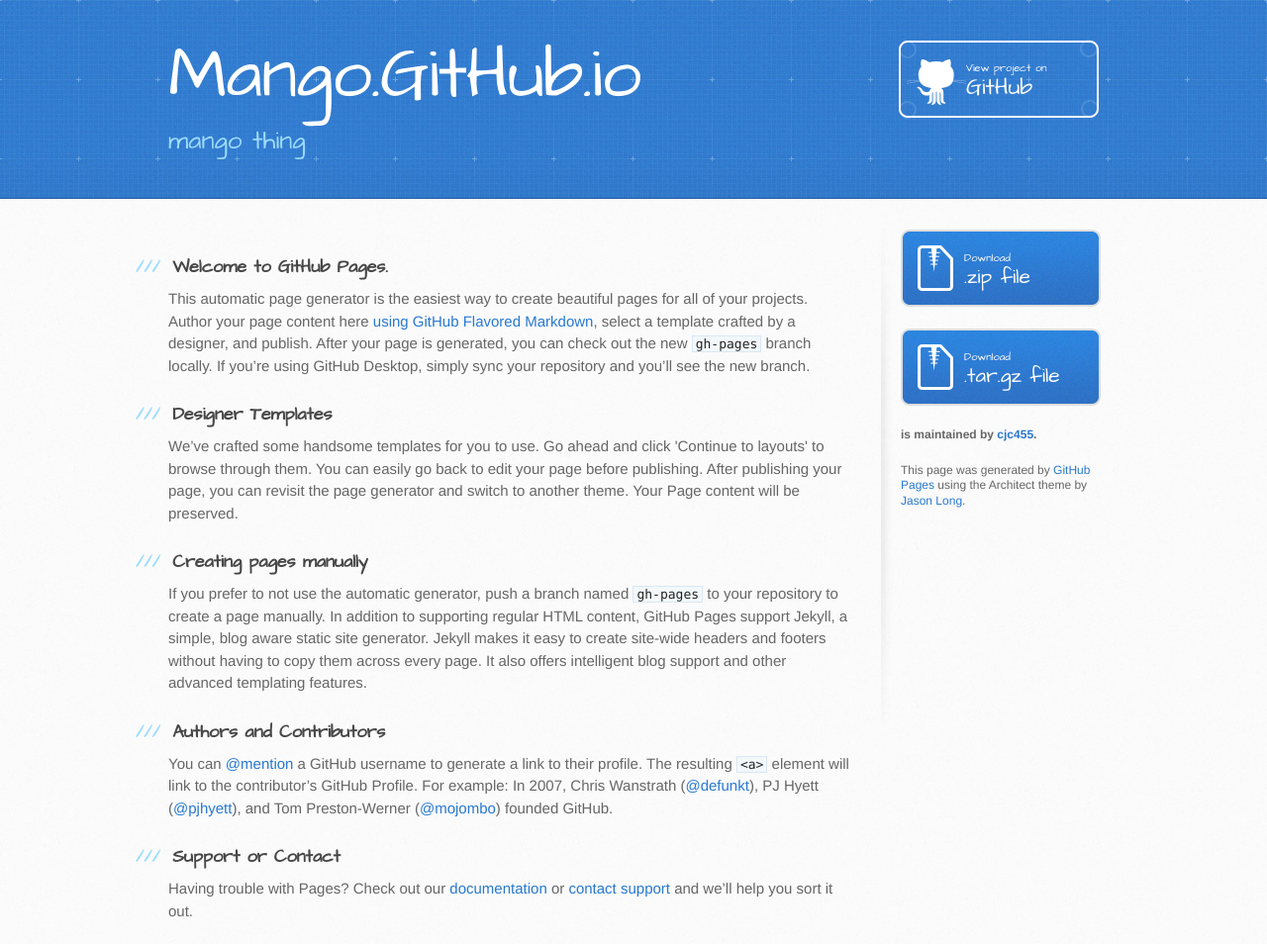
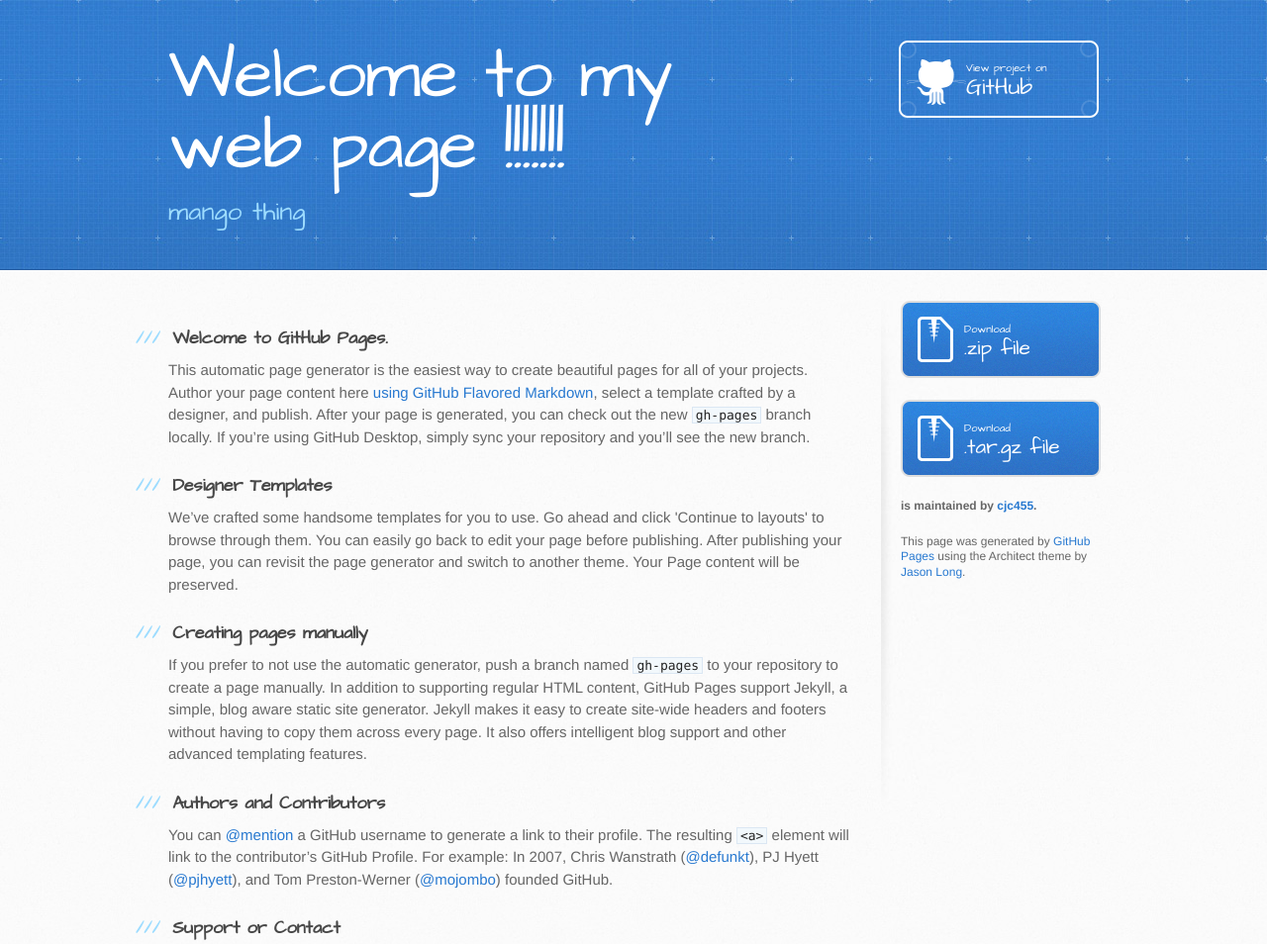
Before and after one commit to cjc455/avacado, a plain HTML site: page index.html in a window 1280 px wide. Shown: the top 954 px of the page at 99% size. Drawn offline with Linux system fonts and the light colour scheme.

Commit message:
changes
here are some changes

```diff
--- a/index.html
+++ b/index.html
@@ -13,13 +13,13 @@
     <script src="//html5shiv.googlecode.com/svn/trunk/html5.js"></script>
     <![endif]-->
 
-    <title>Mango.GitHub.io by cjc455</title>
+    <title>Avacado</title>
   </head>
 
   <body>
     <header>
       <div class="inner">
-        <h1>Mango.GitHub.io</h1>
+        <h1>Welcome to my web page !!!!!!!</h1>
         <h2>mango thing</h2>
         <a href="https://github.com/cjc455/mango.github.io" class="button"><small>View project on</small> GitHub</a>
       </div>
@@ -72,5 +72,6 @@
     </div>
 
 
+
   </body>
 </html>
```
